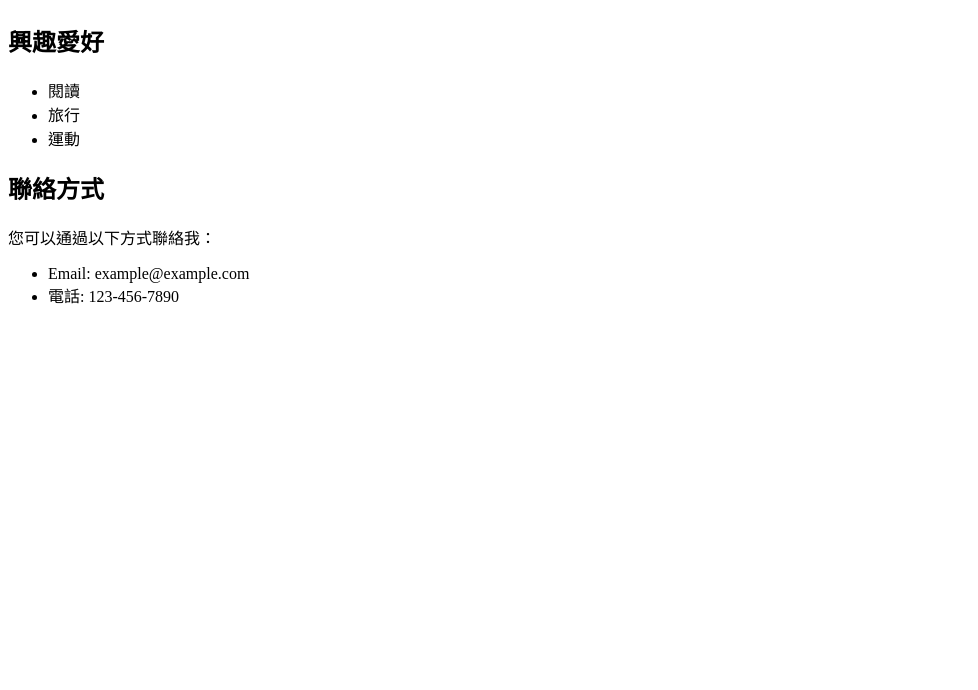
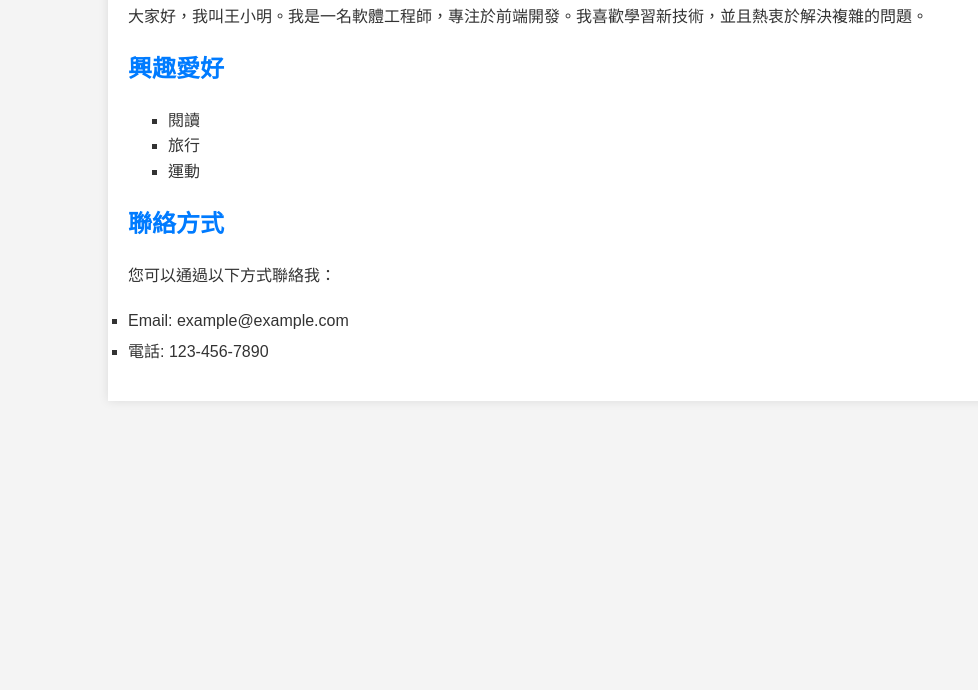
Before and after one commit to summer-218/summer-218.github.io, a plain HTML site: page index.html in a window 1280 px wide. Shown: the part 110-800 px from the top of the page, without its empty margins (0-978 px from the left). Drawn offline with Linux system fonts and the light colour scheme.

Commit message:
second commit

```diff
--- a/index.html
+++ b/index.html
@@ -4,8 +4,42 @@
     <meta charset="UTF-8">
     <meta name="viewport" content="width=device-width, initial-scale=1.0">
     <title>自我介紹</title>
+    <style>
+        body {
+            font-family: Arial, sans-serif;
+            line-height: 1.6;
+            background-color: #f4f4f4;
+            color: #333;
+            margin: 0;
+            padding: 0;
+        }
+        .container {
+            width: 80%;
+            margin: auto;
+            overflow: hidden;
+            padding: 20px;
+            background: #fff;
+            box-shadow: 0 0 10px rgba(0, 0, 0, 0.1);
+        }
+        h1, h2 {
+            color: #007BFF;
+        }
+        ul {
+            list-style-type: square;
+        }
+        .contact-info {
+            margin-top: 20px;
+        }
+        .contact-info ul {
+            padding: 0;
+        }
+        .contact-info li {
+            margin: 5px 0;
+        }
+    </style>
 </head>
 <body>
+    <div class="container">
         <h1>自我介紹</h1>
         <p>大家好，我叫王小明。我是一名軟體工程師，專注於前端開發。我喜歡學習新技術，並且熱衷於解決複雜的問題。</p>
         <h2>興趣愛好</h2>
@@ -16,9 +50,12 @@
         </ul>
         <h2>聯絡方式</h2>
         <p>您可以通過以下方式聯絡我：</p>
+        <div class="contact-info">
             <ul>
                 <li>Email: example@example.com</li>
                 <li>電話: 123-456-7890</li>
             </ul>
+        </div>
+    </div>
 </body>
 </html>
```
Lines whose indentation alone changed are shown as unchanged.
